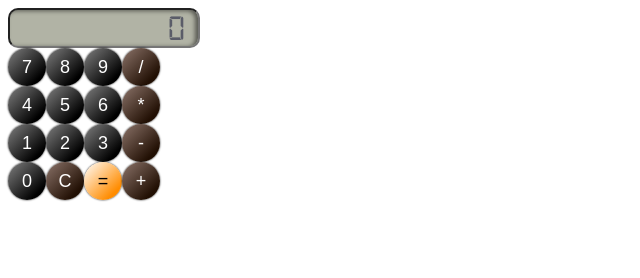
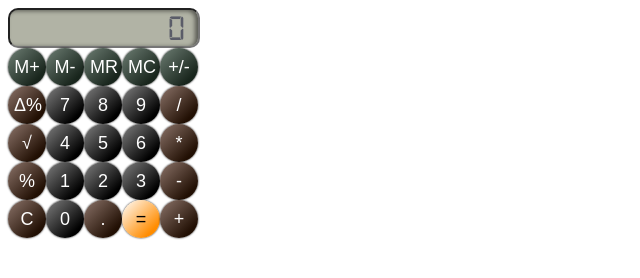
Before and after one commit to bh-full-stack/Calculator, a plain HTML site: page index.html in a window 1280 px wide. Shown: the whole page, without its empty margins (0-640 px from the left). Drawn offline with nearby package versions, Linux system fonts and the light colour scheme; files that its build step writes are made by us from their sources.

Commit message:
Add unused buttons

```diff
--- a/index.html
+++ b/index.html
@@ -13,26 +13,37 @@
     <input id="display" type="text" readonly>
     <div class="table">
         <div class="table-row">
+            <div class="table-cell"><input class="green" type="button" value="M+" disabled></div>
+            <div class="table-cell"><input class="green" type="button" value="M-" disabled></div>
+            <div class="table-cell"><input class="green" type="button" value="MR" disabled></div>
+            <div class="table-cell"><input class="green" type="button" value="MC" disabled></div>
+            <div class="table-cell"><input class="green" type="button" value="+/-" disabled></div>
+        </div>
+        <div class="table-row">
+            <div class="table-cell"><input class="brown" type="button" value="Δ%" disabled></div>
             <div class="table-cell"><input type="button" value="7"></div>
             <div class="table-cell"><input type="button" value="8"></div>
             <div class="table-cell"><input type="button" value="9"></div>
             <div class="table-cell"><input class="brown" type="button" value="/"></div>
         </div>
         <div class="table-row">
+            <div class="table-cell"><input class="brown" type="button" value="√" disabled></div>
             <div class="table-cell"><input type="button" value="4"></div>
             <div class="table-cell"><input type="button" value="5"></div>
             <div class="table-cell"><input type="button" value="6"></div>
             <div class="table-cell"><input class="brown" type="button" value="*"></div>
         </div>
         <div class="table-row">
+            <div class="table-cell"><input class="brown" type="button" value="%" disabled></div>
             <div class="table-cell"><input type="button" value="1"></div>
             <div class="table-cell"><input type="button" value="2"></div>
             <div class="table-cell"><input type="button" value="3"></div>
             <div class="table-cell"><input class="brown" type="button" value="-"></div>
         </div>
         <div class="table-row">
+            <div class="table-cell"><input class="brown" type="button" value="C"></div>
             <div class="table-cell"><input type="button" value="0"></div>
-            <div class="table-cell"><input class="brown" type="button" value="C"></div>
+            <div class="table-cell"><input class="brown" type="button" value="." disabled></div>
             <div class="table-cell"><input class="orange" type="button" value="="></div>
             <div class="table-cell"><input class="brown" type="button" value="+"></div>
         </div>
--- a/style.scss
+++ b/style.scss
@@ -68,3 +68,11 @@ input[type="button"] {
         background: linear-gradient(to top left, white, darkorange 80%) !important;
     }
 }
+
+.green {
+    background: linear-gradient(to bottom right, #6e7e74, #18251c 80%) !important;
+
+    &:active {
+        background: linear-gradient(to top left, #6e7e74, #18251c 80%) !important;
+    }
+}
```
